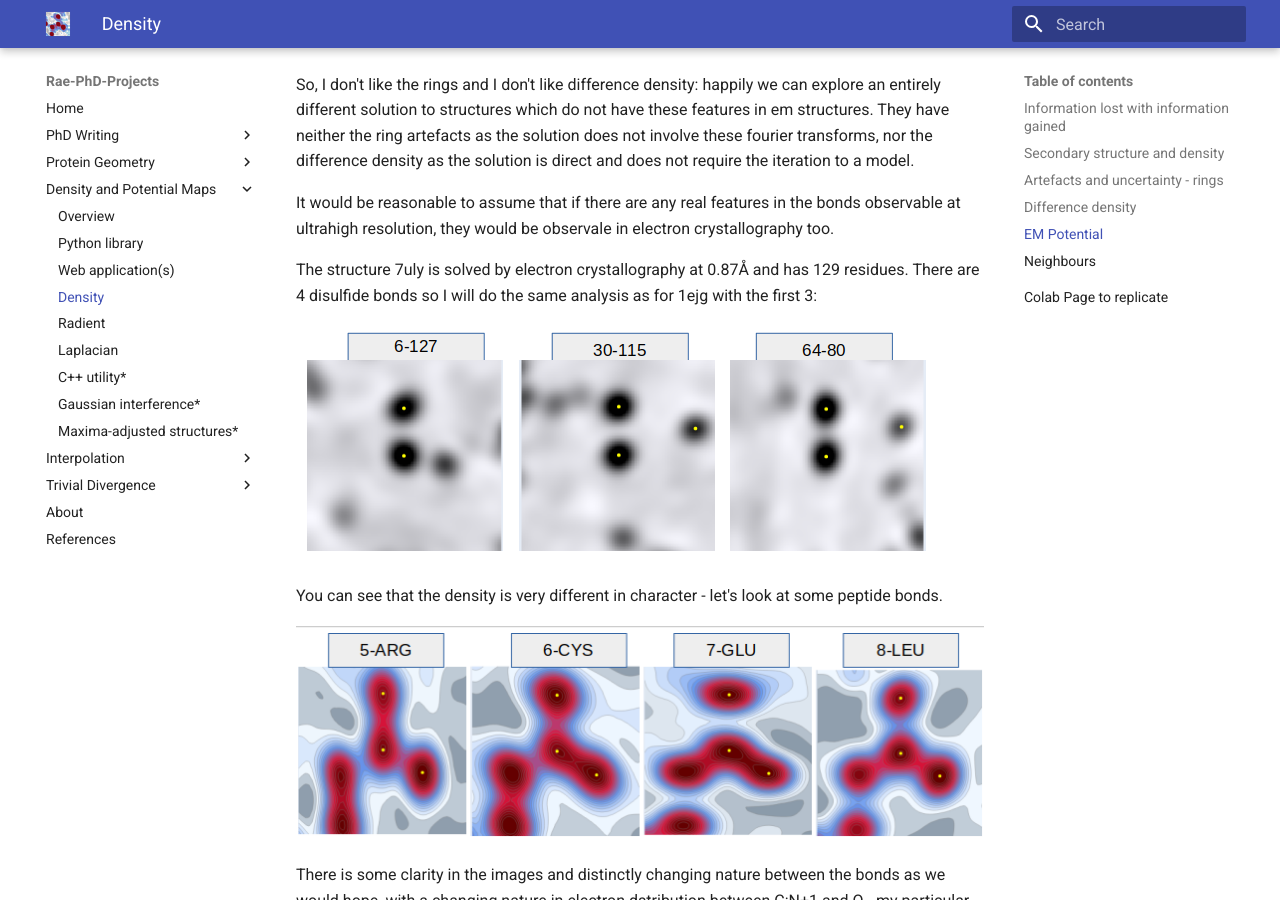
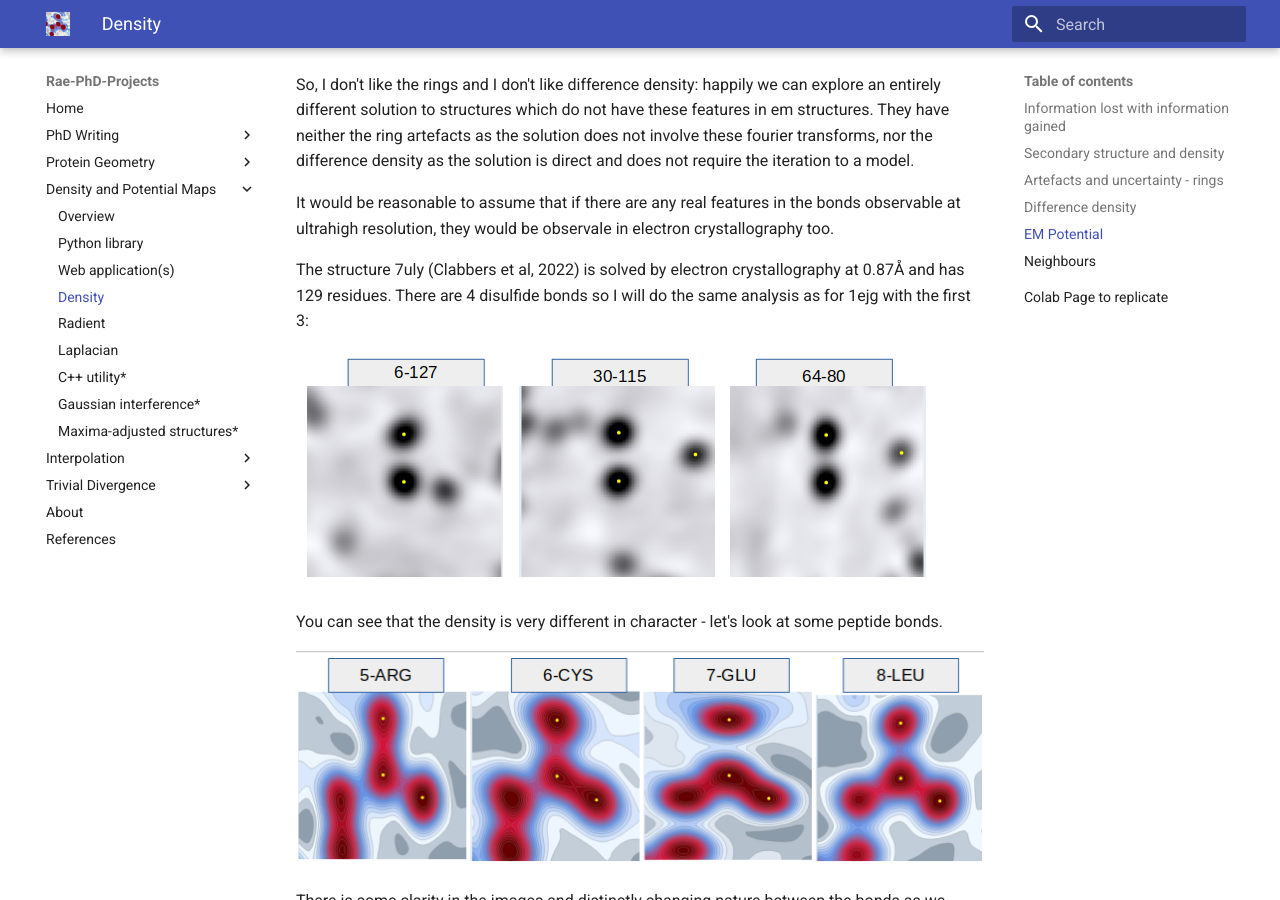
Before and after one commit to rae-gh/rae, an MkDocs documentation site: the page built from docs/maps/density.md, in a window 1280 px wide and 900 px high, scrolled down 3313 px. Built offline with MkDocs 1.6.1 and Material for MkDocs 9.7.7, drawn with Linux system fonts in a browser that asks for light colours.

```diff
--- a/docs/maps/density.md
+++ b/docs/maps/density.md
@@ -97,7 +97,7 @@ nor the difference density as the solution is direct and does not require the it
 It would be reasonable to assume that if there are any real features in the bonds
 observable at ultrahigh resolution, they would be observale in electron crystallography too.
 
-The structure 7uly is solved by electron crystallography at 0.87Å and has 129 residues.
+The structure 7uly (Clabbers et al, 2022) is solved by electron crystallography at 0.87Å and has 129 residues.
 There are 4 disulfide bonds so I will do the same analysis as for 1ejg with the first 3:
 
 ![alt text](imgs/7uly-di.png)
```
Also changed, not shown: docs/references.md (+2 -0 lines).
